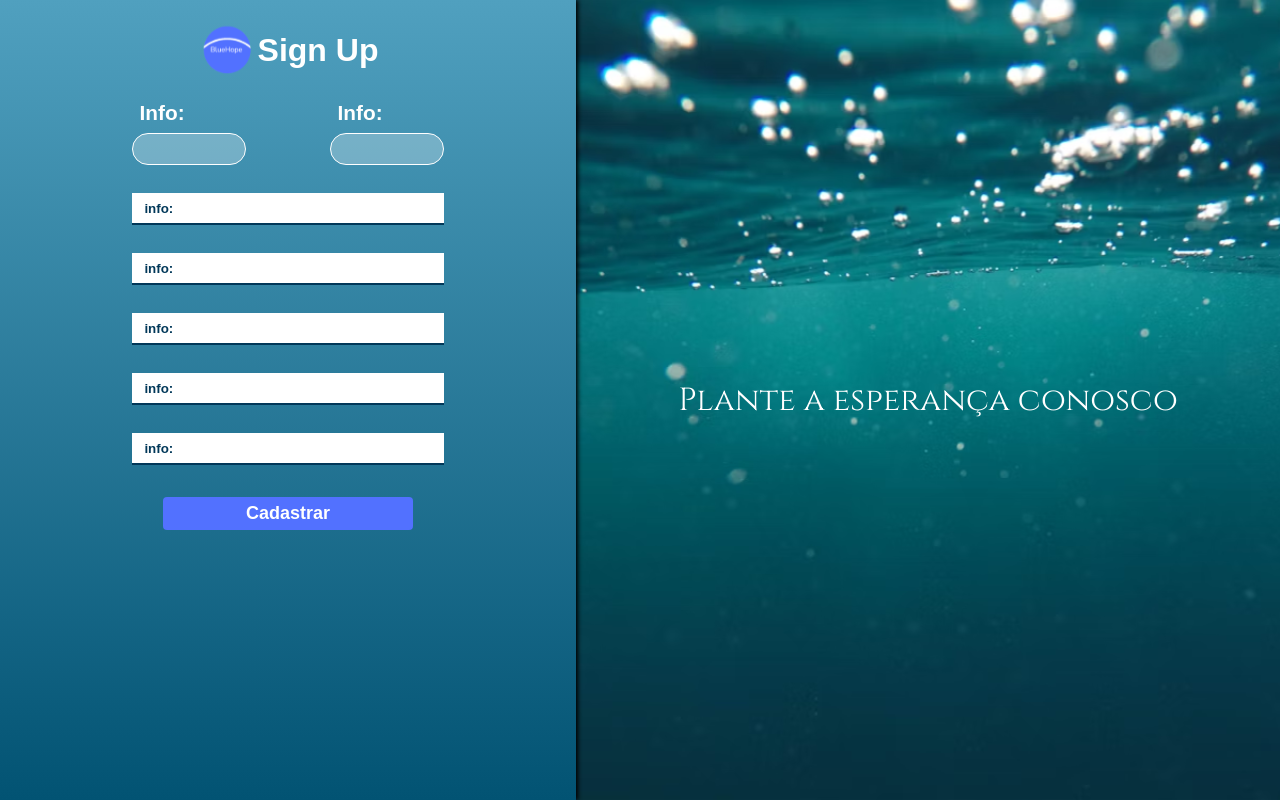
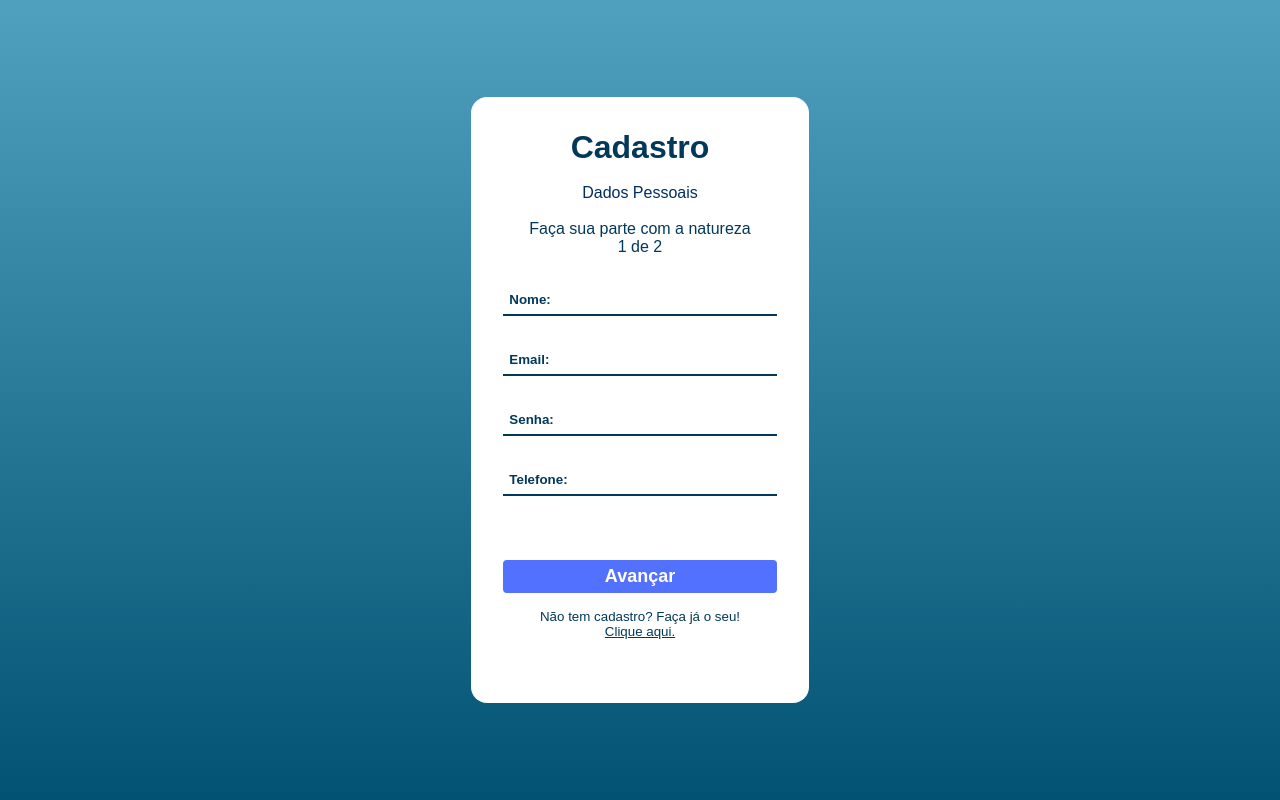
Before and after one commit to NatanJRL/BlueHope-Frontend, a Next.js app: page /signUp in a window 1280 px wide. Built offline with nearby package versions, Linux system fonts and the light colour scheme.

Commit message:
refactor: multi-step register form

```diff
--- a/src/app/(pages)/login/styles.module.css
+++ b/src/app/(pages)/login/styles.module.css
@@ -44,6 +44,7 @@
     color: var(--cor-azul-escuro);
     width: 75%;
     text-align: center;
+    align-self: center;
 }
 
 .signupLink{
@@ -59,5 +60,4 @@
     border-radius: 1rem;
     display: flex;
     flex-direction: column;
-    align-items: center;
 }
--- a/src/app/(pages)/signUp/page.tsx
+++ b/src/app/(pages)/signUp/page.tsx
@@ -1,113 +1,194 @@
 'use client'
-import React from 'react'
+import React, { useState } from 'react'
 import Button from '@/app/components/Button'
 import Input from '@/app/components/Input'
 import styles from "./styles.module.css"
 import Link from 'next/link'
-import Image from 'next/image'
+
+const steps = [
+    {
+        id: "PERSONAL",
+        title: "Dados Pessoais"
+    },
+    {
+        id: "ADDRESS",
+        title: "Dados de Endereço"
+    }
+];
 
 const SignIn = () => {
+
+    const [currentStep, setCurrentStep] = useState(0);
+
+    function handleNext() {
+        setCurrentStep((prevState) => prevState + 1);
+        console.log(currentStep)
+    }
+    function handlePrevious() {
+        setCurrentStep((prevState) => prevState - 1)
+        console.log(currentStep)
+    }
+
     return (
         <main className={styles.signUpContainer}>
+            <main className={styles.wholeContainer}>
 
-            <div className={styles.leftSideGroup}>
+                <div className={styles.formLogin}>
 
-                <div className={styles.leftSideContainer}>
-
-                    <div className={styles.headerSignUp}>
-                        <Link href={"/home"}>
-                            <Image src={"/BlueHope-Logo.svg"}
-                                width={60}
-                                height={60}
-                                id='logo'
-                                className={styles.logo}
-                                alt='Logo da BlueHope'
-                            />
-                        </Link>
-                        <h1>Sign Up</h1>
+                    <div className={styles.loginTitleContainer}>
+                        <h1>Cadastro</h1>
+                        <br />
+                        <p style={{ color: "#032D60" }}>{steps[currentStep].title}</p>
+                        <br />
+                        <p>Faça sua parte com a natureza</p>
+                        <p className="step-guide">
+                            {currentStep + 1} de {steps.length}
+                        </p>
                     </div>
 
-                    <div className={styles.formSignUp}>
-                        <div className={styles.halfInputGroup}>
+                    <div className={styles.inputLoginContainer}>
 
-                            <div className={styles.inputLabelGroup}>
-                                <label htmlFor="text">Info:</label>
-                                <input type="text" />
+                        {steps[currentStep].id === "PERSONAL" && (
+                            <>
+                                <Input
+                                    label='Nome:'
+                                    type='text'
+                                    name='email'
+                                    id=""
+                                    onChange={() => { }}
+                                    value={""}
+                                />
+                                <Input
+                                    label='Email:'
+                                    type='email'
+                                    name='email'
+                                    id=""
+                                    onChange={() => { }}
+                                    value={""}
+                                />
+                                <Input
+                                    label='Senha:'
+                                    type='password'
+                                    name='password'
+                                    id=""
+                                    onChange={() => { }}
+                                    value={""}
+                                />
+                                <Input
+                                    label='Telefone:'
+                                    type='phone'
+                                    name='phone'
+                                    id=""
+                                    onChange={() => { }}
+                                    value={""}
+                                />
+                            </>
+
+                        )}
+                        {steps[currentStep].id === "ADDRESS" && (
+                            <>
+
+                                <div className={styles.registerInputContainer}>
+                                    <Input
+                                        label='CEP:'
+                                        type='text'
+                                        name='cep'
+                                        id={styles.inputRegister}
+                                        onChange={() => { }}
+                                        value={""}
+                                    />
+                                    <Input
+                                        label='Rua:'
+                                        type='text'
+                                        name='rua'
+                                        id={styles.inputRegister}
+                                        onChange={() => { }}
+                                        value={""}
+                                    />
+                                </div>
+                                <div className={styles.registerInputContainer}>
+                                    <Input
+                                        label='Bairro:'
+                                        type='text'
+                                        name='bairro'
+                                        id={styles.inputRegister}
+                                        onChange={() => { }}
+                                        value={""}
+                                    />
+                                    <Input
+                                        label='Número:'
+                                        type='text'
+                                        name='numero'
+                                        id={styles.inputRegister}
+                                        onChange={() => { }}
+                                        value={""}
+                                    />
                                 </div>
 
-                            <div className={styles.inputLabelGroup}>
-                                <label htmlFor="text">Info:</label>
-                                <input type="text" name="" id="" />
+                                <div className={styles.registerInputContainer}>
+                                    <Input
+                                        label='Cidade:'
+                                        type='text'
+                                        name='cidade'
+                                        id={styles.inputRegister}
+                                        onChange={() => { }}
+                                        value={""}
+                                    />
+                                    <Input
+                                        label='Estado:'
+                                        type='text'
+                                        name='estado'
+                                        id={styles.inputRegister}
+                                        onChange={() => { }}
+                                        value={""}
+                                    />
                                 </div>
+                            </>
+
+                        )}
 
                     </div>
 
-                        <Input
-                            label='info:'
-                            name='info'
-                            id='info'
-                            onChange={() => {}}
-                            type='text'
-                            value={""}
+                    {currentStep == 0 ? (
+
+                        <Button
+                            onClick={handleNext}
+                            variant='secondary'
+                            text='Avançar'
+                            id={styles.button}
                         />
+                    ) : (
 
-                        <Input
-                            label='info:'
-                            name='info'
-                            id='info'
-                            onChange={() => {}}
-                            type='text'
-                            value={""}
+                        <div className={styles.buttonContainer}>
+                            <Button
+                                onClick={handlePrevious}
+                                variant='primary'
+                                text='Voltar'
+                                id={styles.button}
                             />
-
-                        <Input
-                            label='info:'
-                            name='info'
-                            id='info'
-                            onChange={() => {}}
-                            type='text'
-                            value={""}
-                        />
-
-                        <Input
-                            label='info:'
-                            name='info'
-                            id='info'
-                            onChange={() => {}}
-                            type='text'
-                            value={""}
-                        />
-
-                        <Input
-                            label='info:'
-                            name='info'
-                            id='info'
-                            onChange={() => {}}
-                            type='text'
-                            value={""}
-                        />
-
-
-                        <div className={styles.signUpButton}>
                             <Button
-                                onClick={() => {}}
-                                id='signInButton'
-                                text='Cadastrar'
+                                onClick={() => { console.log(currentStep) }}
                                 variant='secondary'
+                                text='Enviar'
+                                id={styles.button}
                             />
                         </div>
 
 
+                    )}
+                    <div className={styles.buttonContainer}>
 
-                    </div>
-                </div>
+
+
 
                     </div>
 
+                    <p className={styles.signupClickText}>Não tem cadastro? Faça já o seu! <Link className={styles.signupLink} href={"/signUp"}>Clique aqui.</Link></p>
+                </div>
 
-        <div className={styles.rightSideGroup}>
-            <h1>Plante a esperança conosco</h1>
-        </div>
+
+
+            </main>
         </main>
     )
 }
--- a/src/app/(pages)/signUp/styles.module.css
+++ b/src/app/(pages)/signUp/styles.module.css
@@ -1,113 +1,85 @@
-@import url('https://fonts.googleapis.com/css2?family=Cinzel:wght@400..900&family=Roboto+Mono:ital,wght@0,100..700;1,100..700&display=swap');
-
-.signUpContainer{
-    display: flex;
-    justify-content: space-between;
-}
-
-
-.leftSideGroup{
-    background: linear-gradient(180deg, rgba(80,160,191,1) 0%, rgba(2,83,115,1) 100%);
-    width: 45%;
-    filter: drop-shadow(2px 0px 2px black);
-}
-
-
-.rightSideGroup {
-    background-image: image-set('/oceanBg.svg');
-    background-size: cover;
-    background-repeat: no-repeat;
-    height: 100vh;
-    width: 55%;
-    display: flex;
-    align-items: center;
-    justify-content: center;
-}
-
-.rightSideGroup h1{
-    color: white;
-    font-family: Cinzel;
-    width: 80%;
-    font-weight: lighter;
-    text-align: center;
-}
-
-
-
-.leftSideContainer{
+.wholeContainer{
     display: flex;
     flex-direction: column;
     align-items: center;
     justify-content: center;
+    height: 100vh;
+    background: rgb(80,160,191);
+    background: linear-gradient(180deg, rgba(80,160,191,1) 0%, rgba(2,83,115,1) 100%);
 }
 
-.headerSignUp{
+.loginTitleContainer{
     display: flex;
+    flex-direction: column;
     align-items: center;
+    color: #023859;
+
+}
+
+#button{
+    width: 100%;
+    margin: 0;
+    max-width: none ;
 }
 
 
-.formSignUp{
-    display: flex;
-    flex-direction: column;
-    justify-content: center;
-    align-self: center;
-}
-
-.leftSideContainer h1{
-    color: white;
-    margin-top: 2rem;
-    margin-bottom: 2rem;
+.loginTitleContainer h1{
     font-weight: bolder;
 }
 
-.signUpButton{
-    margin-top: 2rem;
-    margin-bottom: 5rem;
+.loginTitleContainer p{
+    font-weight: lighter;
+}
+
+.inputLoginContainer{
+    display: flex;
+    flex-direction: column;
+    margin-bottom: 8vh;
+    align-items: center;
+    width: 100%;
+    justify-content: center;
+}
+
+#inputRegister{
+    width: 80%;
     align-self: center;
+    min-width: 100px;
+
+}
+
+.signupClickText{
+    margin-top: 1rem;
+    font-weight: lighter;
+    font-size: smaller;
+    color: var(--cor-azul-escuro);
+    width: 75%;
+    text-align: center;
+}
+
+.signupLink{
+    color: var(--cor-azul-escuro);
+    font-weight: lighter;
 }
 
 
-.halfInputGroup{
-    display: flex;
-    justify-content: space-between;
-}
-
-.inputLabelGroup{
+.formLogin{
+    background-color: white;
+    padding: 2rem;
+    padding-bottom: 4rem;
+    border-radius: 1rem;
     display: flex;
     flex-direction: column;
+    align-items: center;
 
 }
-
-.inputLabelGroup input{
-    width: 100px;
-    margin-top: 0.5rem;
-    border: solid white 1px;
-    background-color: rgb(255, 255, 255, .27);
-    border-radius: 20px;
-    height: 3.7vh;
-    padding-left: 1vw;
-    min-height: 30px;
+.buttonContainer{
+    display: flex;
+    width: 100%;
+    column-gap: 20px;
 }
-
-.inputLabelGroup label{
-    margin-left: 0.5rem;
-    color: white;
-    font-weight: 550;
-    font-size: 1.3rem;
+.registerInputContainer{
+    display: flex;
+    align-items: center;
+    justify-content: space-between;
+    width: 100%;
 }
-
-
-
-
-@media (max-width: 700px) {
-    .rightSideGroup{
-        display: none;
-    }
-
-
-    .leftSideGroup{
-        width: 100%;
-        height: 100vh;
-    }
-}
--- a/src/app/components/Input/styles.module.css
+++ b/src/app/components/Input/styles.module.css
@@ -2,19 +2,19 @@
     display: flex;
     flex-direction: column;
     margin-top: 20px;
-
+    width: 100%;
 }
 
 .labelStyle{
     margin-top: 1rem;
     margin-left: 0.1rem;
-    color: #023859;
+    color: var(----cor-azul-médio);
     font-weight: 300;
     font-size: 1rem;
 }
 
 .inputStyle{
-    width: 50vw;
+    width: 100%;
     min-width: 200px;
     max-width: 300px;
     min-height: 30px;
@@ -23,10 +23,10 @@
     border: none;
     border-bottom: 2px solid var(--cor-azul-escuro);
     height: 3.7vh;
-    padding-left: 1vw;
     color: var(--cor-azul-escuro);
 }
 
 .inputStyle::placeholder{
+    padding-left: .5vw;
     color: var(--cor-azul-escuro);
 }
```
Lines whose indentation alone changed are shown as unchanged.
